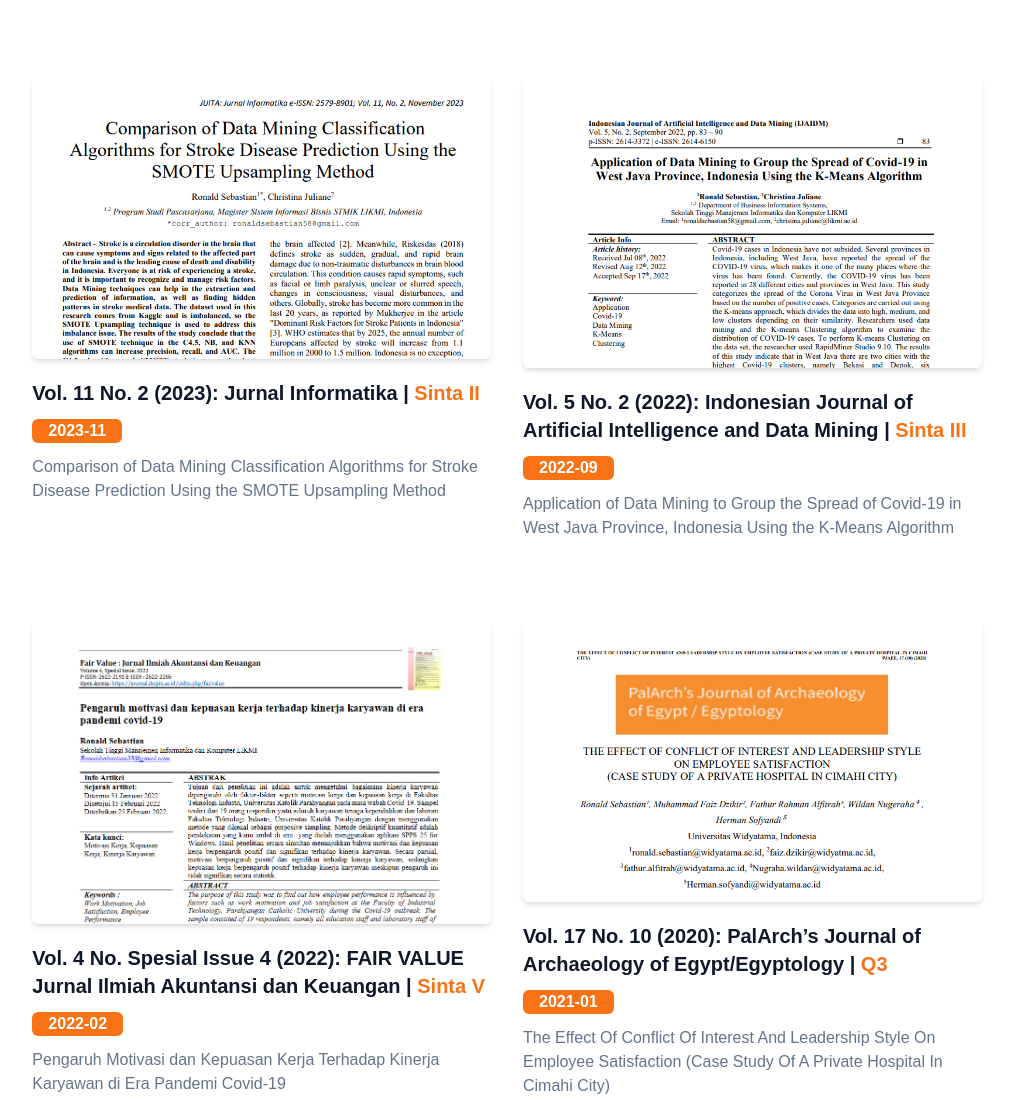
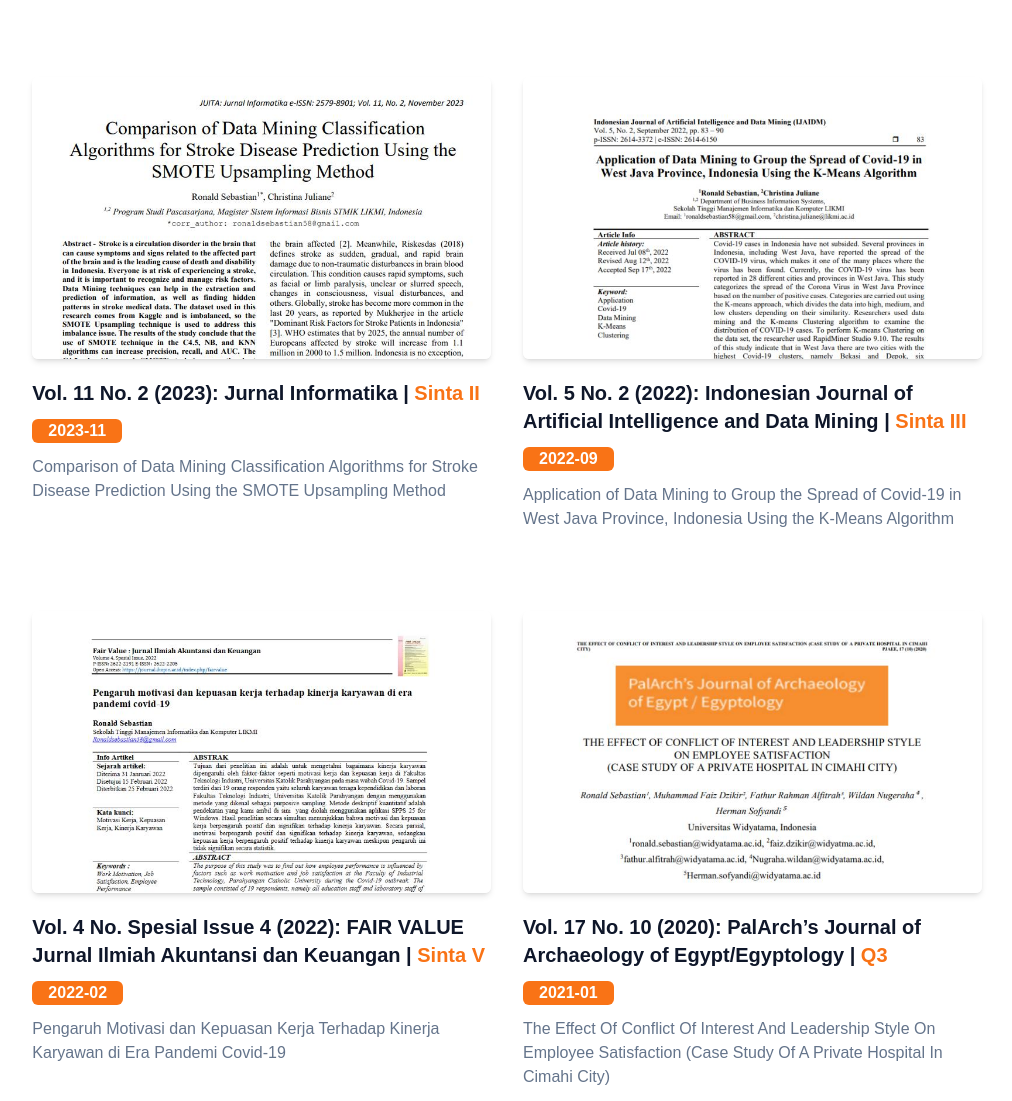
Before and after one commit to Ron-yos58/Portofolio-RS, a website: page index.html in a window 1280 px wide. Shown: the part 3006-4107 px from the top of the page, without its empty margins (133-1145 px from the left). Drawn offline with nearby package versions, Linux system fonts and the light colour scheme.

Commit message:
Update Index

```diff
--- a/index.html
+++ b/index.html
@@ -225,7 +225,7 @@
                     <div class="mb-12 p-4 md:w-1/2">
                         <div class="rounded-md shadow-md overflow-hidden">
                             <a href="https://jurnalnasional.ump.ac.id/index.php/JUITA/article/view/17348" target="_blank">
-                                <img src="juita.png" alt="jurnal juita" width="w-full">
+                                <img src="juita.jpg" alt="jurnal juita" width="w-full">
                             </a>
                         </div>
                         <h2 class="font-semibold text-xl text-dark mt-5 mb-3">Vol. 11 No. 2 (2023): Jurnal Informatika | <span class="font-bold text-primary">Sinta II</span></h3>
@@ -235,7 +235,7 @@
                     <div class="mb-12 p-4 md:w-1/2">
                         <div class="rounded-md shadow-md overflow-hidden">
                             <a href="https://ejournal.uin-suska.ac.id/index.php/IJAIDM/article/view/18721" target="_blank">
-                                <img src="ijaidm.png" alt="jurnal ijaidm" width="w-full">
+                                <img src="ijaidm.jpg" alt="jurnal ijaidm" width="w-full">
                             </a>
                         </div>
                         <h2 class="font-semibold text-xl text-dark mt-5 mb-3">Vol. 5 No. 2 (2022): Indonesian Journal of Artificial Intelligence and Data Mining | <span class="font-bold text-primary">Sinta III</span></h3>
@@ -245,7 +245,7 @@
                     <div class="mb-12 p-4 md:w-1/2">
                         <div class="rounded-md shadow-md overflow-hidden">
                             <a href="http://journal.ikopin.ac.id/index.php/fairvalue/article/view/2548" target="_blank">
-                                <img src="fairvalue.png" alt="jurnal fairvalue" width="w-full">
+                                <img src="fairvalue.jpg" alt="jurnal fairvalue" width="w-full">
                             </a>
                         </div>
                         <h2 class="font-semibold text-xl text-dark mt-5 mb-3">Vol. 4 No. Spesial Issue 4 (2022): FAIR VALUE Jurnal Ilmiah Akuntansi dan Keuangan | <span class="font-bold text-primary">Sinta V</span></h3>
@@ -255,7 +255,7 @@
                     <div class="mb-12 p-4 md:w-1/2">
                         <div class="rounded-md shadow-md overflow-hidden">
                             <a href="https://archives.palarch.nl/index.php/jae/article/view/6050" target="_blank">
-                                <img src="palarch.png" alt="jurnal palarch" width="w-full">
+                                <img src="palarch.jpg" alt="jurnal palarch" width="w-full">
                             </a>
                         </div>
                         <h2 class="font-semibold text-xl text-dark mt-5 mb-3">Vol. 17 No. 10 (2020): PalArch’s Journal of Archaeology of Egypt/Egyptology | <span class="font-bold text-primary">Q3</span></h3>
```
Also changed, not shown: fairvalue.jpg (added), fairvalue.png (deleted), ijaidm.jpg (added), ijaidm.png (deleted), juita.jpg (added), juita.png (deleted), palarch.jpg (added), palarch.png (deleted).
